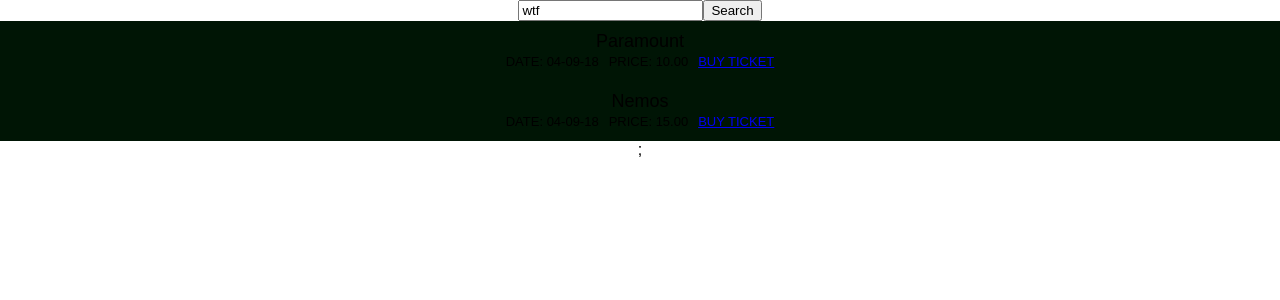
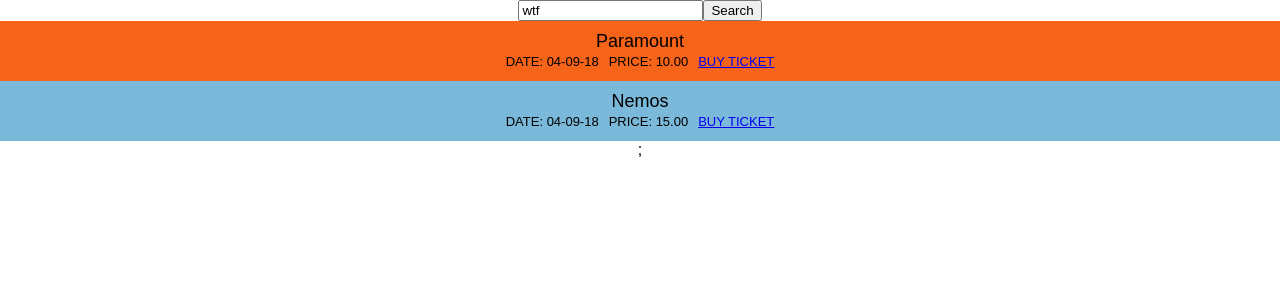
Before and after one commit to quanuw/tourguide, a React (Create React App) app: page / in a window 1280 px wide. Shown: the top 300 px of the page. Built offline with nearby package versions, Linux system fonts and the light colour scheme.

Commit message:
update string to hex color hash function

```diff
--- a/src/App.js
+++ b/src/App.js
@@ -165,20 +165,20 @@ class Card extends Component {
 
 
 
-  stringToHash(s) {
-    let hash = 5381;
-    for (let i = 0; i < s.length; i++) {
-      hash = ((hash << 5) + hash) + s.charCodeAt(i);
+  stringToHash(str) {
+    var hash = 0;
+    for (var i = 0; i < str.length; i++) {
+       hash = str.charCodeAt(i) + ((hash << 5) - hash);
     }
     return hash;
   }
 
-  hashToRGB(s) {
-    let hash = this.stringToHash(s);
-    let r = (hash & 0xFF0000) >> 16;
-    let g = (hash & 0x00FF00) >> 8;
-    let b = hash & 0x0000FF;
-    return "#" + ("0" + r.toString(16)).substr(-2) + ("0" + g.toString(16)).substr(-2) + ("0" + b.toString(16)).substr(-2);
+  hashToRGB(i) {
+     var c = (i & 0x00FFFFFF)
+        .toString(16)
+        .toUpperCase();
+
+    return "00000".substring(0, 6 - c.length) + c;
   }
 
 
@@ -188,7 +188,9 @@ class Card extends Component {
       date,
       price,
     } = this.props;
-    const color = this.hashToRGB(this.stringToHash(venue));
+
+    const color = '#' + this.hashToRGB(this.stringToHash(venue));
+    console.log(color);
 
     return(
       <div className="card" style={{backgroundColor: color}}>
```
